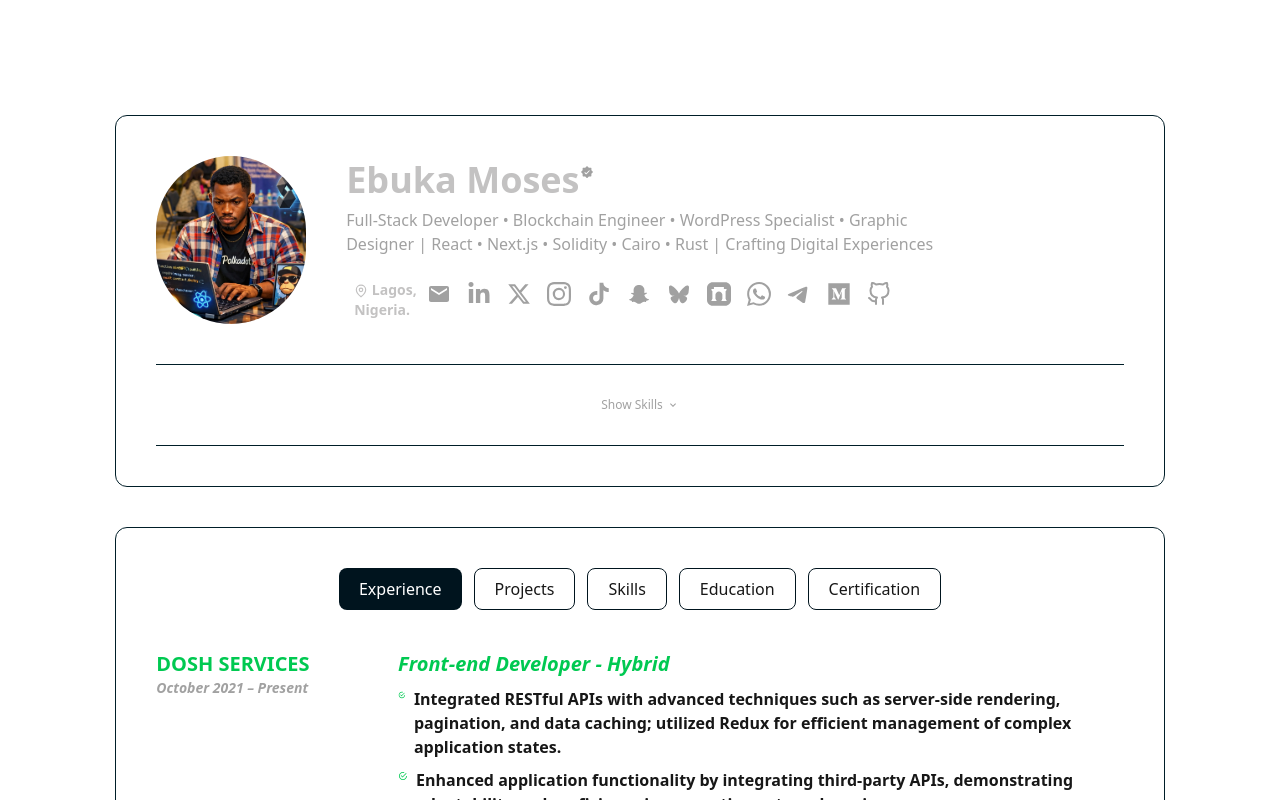
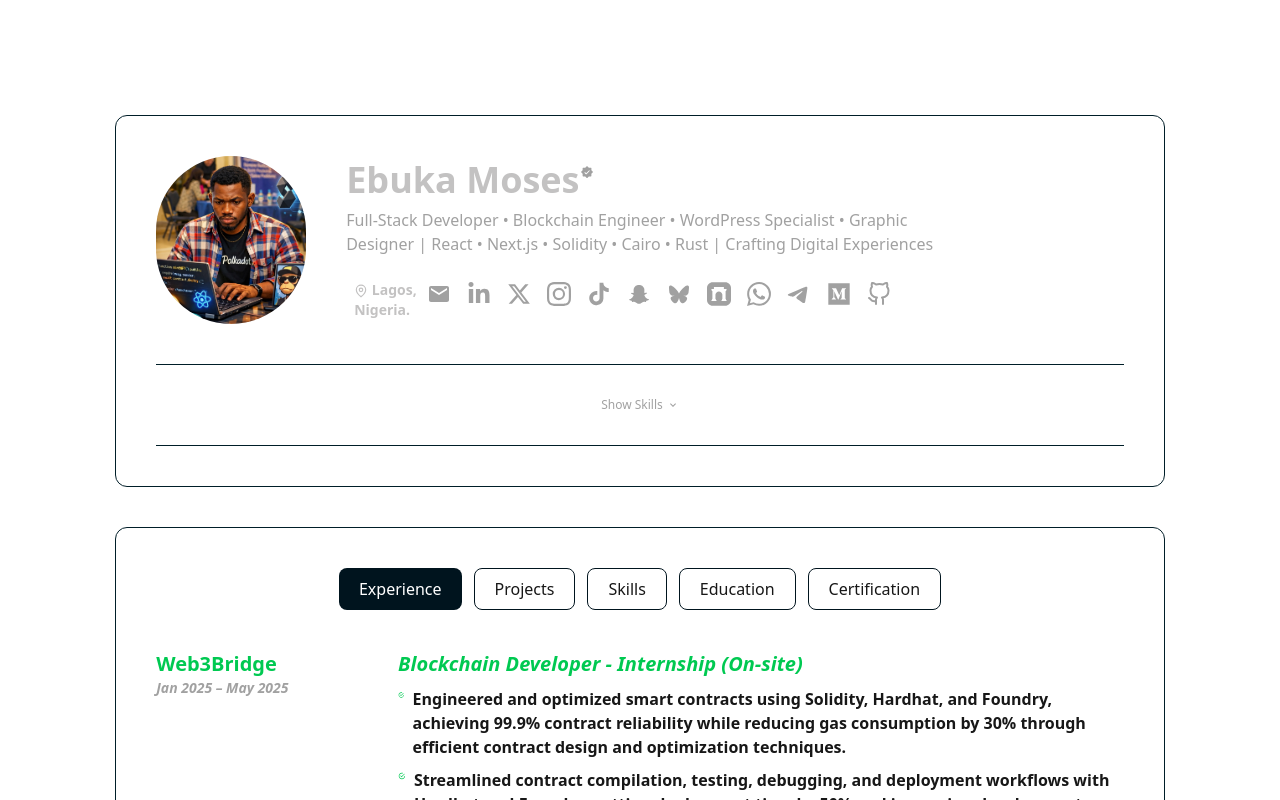
Before and after one commit to EbukaMoses/my-portfolio, a Next.js app: page / in a window 1280 px wide. Built offline with nearby package versions, Linux system fonts and the light colour scheme.

Commit message:
updated my portfolio

```diff
--- a/utilis/data.js
+++ b/utilis/data.js
@@ -42,46 +42,55 @@ import {
 
 export const experience = [
   {
+    company: "Web3Bridge",
+    date: "Jan 2025 – May 2025",
+    position: "Blockchain Developer - Internship (On-site)",
+    desc: [
+      "Engineered and optimized smart contracts using Solidity, Hardhat, and Foundry, achieving 99.9% contract reliability while reducing gas consumption by 30% through efficient contract design and optimization techniques.",
+      "Streamlined contract compilation, testing, debugging, and deployment workflows with Hardhat and Foundry, cutting deployment time by 50% and improving development efficiency.",
+      "Developed and converted traditional user interfaces into fully functional decentralized applications (DApps) using React and TypeScript, increasing user engagement by 40%.",
+      "Integrated web applications with the Ethereum blockchain using Ethers.js, improving transaction efficiency and reducing processing time by 20%."
+    ],
+  },
+  {
     company: "DOSH SERVICES",
-    date: "October 2021 – Present",
+    date: "October 2021 – December 2024",
     position: "Front-end Developer - Hybrid",
     desc: [
-      "Integrated RESTful APIs with advanced techniques such as server-side rendering, pagination, and data caching; utilized Redux for efficient management of complex application states.",
-      "Enhanced application functionality by integrating third-party APIs, demonstrating adaptability and proficiency in connecting external services.",
-      "Employed Node.js for server-side scripting to optimize application performance and manage concurrent requests effectively.",
-      "Designed and implemented secure user authentication and authorization processes, prioritizing the protection and privacy of user data.",
-      "Performed comprehensive testing and debugging, swiftly resolving issues to maintain high-quality, bug-free applications.",
+      "Integrated and optimized RESTful APIs using server-side rendering (SSR), pagination, and strategic data caching techniques, improving application performance and scalability while managing complex state with Redux.",
+      "Enhanced platform capabilities by integrating multiple third-party APIs, ensuring seamless communication between internal systems and external services.",
+      "Leveraged Node.js for server-side operations, optimizing request handling and improving overall application efficiency under concurrent user loads.",
+      "Designed and implemented secure authentication and authorization workflows, strengthening data protection and ensuring compliance with modern security standards.",
+      "Led thorough testing and debugging processes, proactively identifying and resolving performance bottlenecks to maintain high application reliability and code quality."
     ],
   },
   {
     company: "ROOAH, LLC – USA",
-    date: "April 2021 – August 2021 ",
-    position: "Software/Support Engineer - Remote ",
+    date: "April 2021 – August 2021",
+    position: "Software/Support Engineer - Remote",
     desc: [
-      "Oversee both front-end and back-end website development processes to ensure seamless functionality and user experience.",
-      "Efficiently troubleshoot and resolve website-related issues for clients and colleagues, maintaining high standards of technical support.",
-      "Work collaboratively to update website templates, incorporating content, images, and videos as needed to reflect the latest information.",
-      "Implement customized website modifications based on client specifications, ensuring each update aligns with client requirements.",
-      "Monitor the customer service portal regularly for new change requests and tickets, responding promptly to client needs and ensuring timely resolutions.",
-      "Address and manage client-submitted change requests and troubleshooting tickets through the customer service portal with diligence and precision.",
-      "Coordinate with business development associates to ensure all Rooah! Websites are current and accurately represent the brand.",
-      "Tailor open-source software solutions to meet specific client requirements, enhancing flexibility and functionality.",
-      "Perform detailed debugging to resolve performance-related issues, ensuring websites run smoothly and efficiently.",
-      "Continuously debug and resolve website performance issues, maintaining an optimal user experience for all visitors. ",
+      "Managed end-to-end front-end and back-end website operations, ensuring high performance, stability, and seamless user experience across multiple client projects.",
+      "Diagnosed and resolved complex technical issues, significantly reducing downtime and maintaining high client satisfaction levels.",
+      "Customized and enhanced website templates by integrating updated content, multimedia assets, and brand-specific requirements to ensure consistency and accuracy.",
+      "Implemented client-specific feature enhancements and system modifications, delivering tailored solutions aligned with business objectives.",
+      "Handled and resolved support tickets through the customer service portal with efficiency, improving response time and issue resolution workflow.",
+      "Collaborated with business development and cross-functional teams to keep all company websites up-to-date and aligned with brand strategy.",
+      "Adapted and extended open-source software solutions to meet unique client requirements, improving platform flexibility and functionality.",
+      "Performed in-depth debugging and performance optimization, enhancing website speed, reliability, and overall user experience."
     ],
   },
   {
     company: "CORNELLI AND MOSH CONSULT",
-    date: "Dec 2020 – May 2021",
-    position: "Front-end Developer  - Full-time",
+    date: "December 2020 – May 2021",
+    position: "Front-end Developer - Full-time",
     desc: [
-      "Developing the Front-end infrastructure for the cloud-based collaborative communication platform with React.js, JavaScript, etc., aimed at competing with industry leaders.",
-      "Building reusable components in collaboration with UI/UX designers based on established design systems for cross-platform consistency and improving development efficiency ",
-      "Working closely with backend developers to integrate APIs and ensure seamless functionality.",
-      "Utilized micro services architecture to build and deploy a micro-frontend web application, implementing state management and UI logic using React hooks",
-      "Created comprehensive documentation for components using React Storybook as a style guide, ensuring consistency and maintainability.",
-      "Translated designs and wireframes into high-quality code, building reusable components using React.js and styled components.",
-      "Integrated frontend with REST APIs using Swagger documentation, ensuring seamless communication between frontend and backend systems.",
+      "Led the development of the front-end architecture for a cloud-based collaborative communication platform using React.js and JavaScript, delivering a scalable product positioned to compete with established industry solutions.",
+      "Built and standardized reusable UI components in collaboration with UI/UX designers, improving cross-platform consistency and accelerating development cycles.",
+      "Integrated RESTful APIs in close collaboration with backend engineers, ensuring seamless data flow and reliable application performance.",
+      "Implemented a micro-frontend architecture using microservices principles, managing state and UI logic efficiently with React Hooks.",
+      "Developed and maintained a comprehensive component documentation system using React Storybook, improving maintainability and onboarding efficiency.",
+      "Translated complex wireframes and design systems into production-ready, high-performance React components using styled-components.",
+      "Integrated frontend modules with backend services using Swagger-documented APIs, enhancing system interoperability and reducing integration errors."
     ],
   },
   // {
@@ -92,12 +101,12 @@ export const experience = [
   // },
   {
     company: "WAAW FOUNDATION",
-    date: "July 2019 – Nov 2020",
+    date: "July 2019 – November 2020",
     position: "Frontend Developer Intern Full-time",
     desc: [
       "Implemented responsive design for 2 web applications, increasing cross-browser compatibility.",
       "Played a vital role in the UI development of the company dashboard, making it mobile-friendly and increasing brand web application traffic by 30%.",
-      "Participated in debugging and code reviews to enhance code quality and adherence to coding",
+      "Participated in debugging and code reviews to enhance code quality and adherence to coding standards.",
     ],
   },
 ];
```
